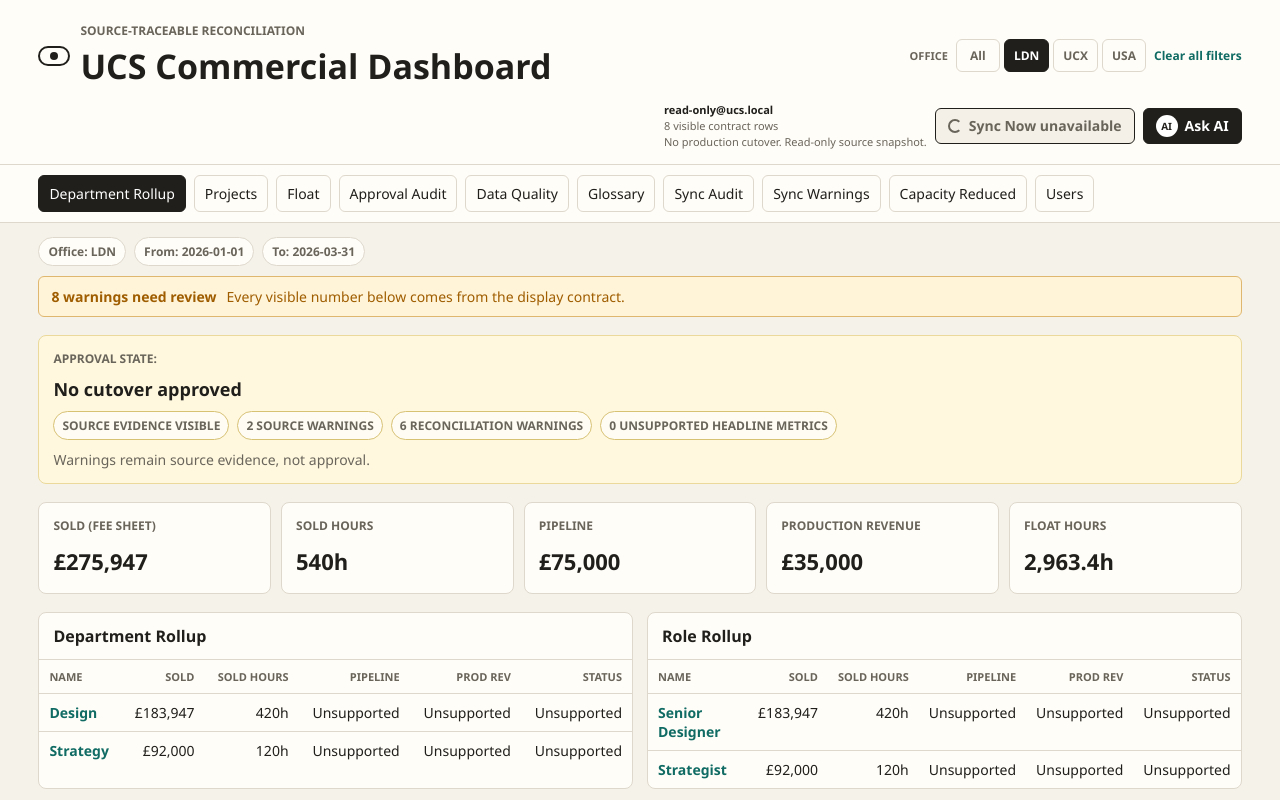
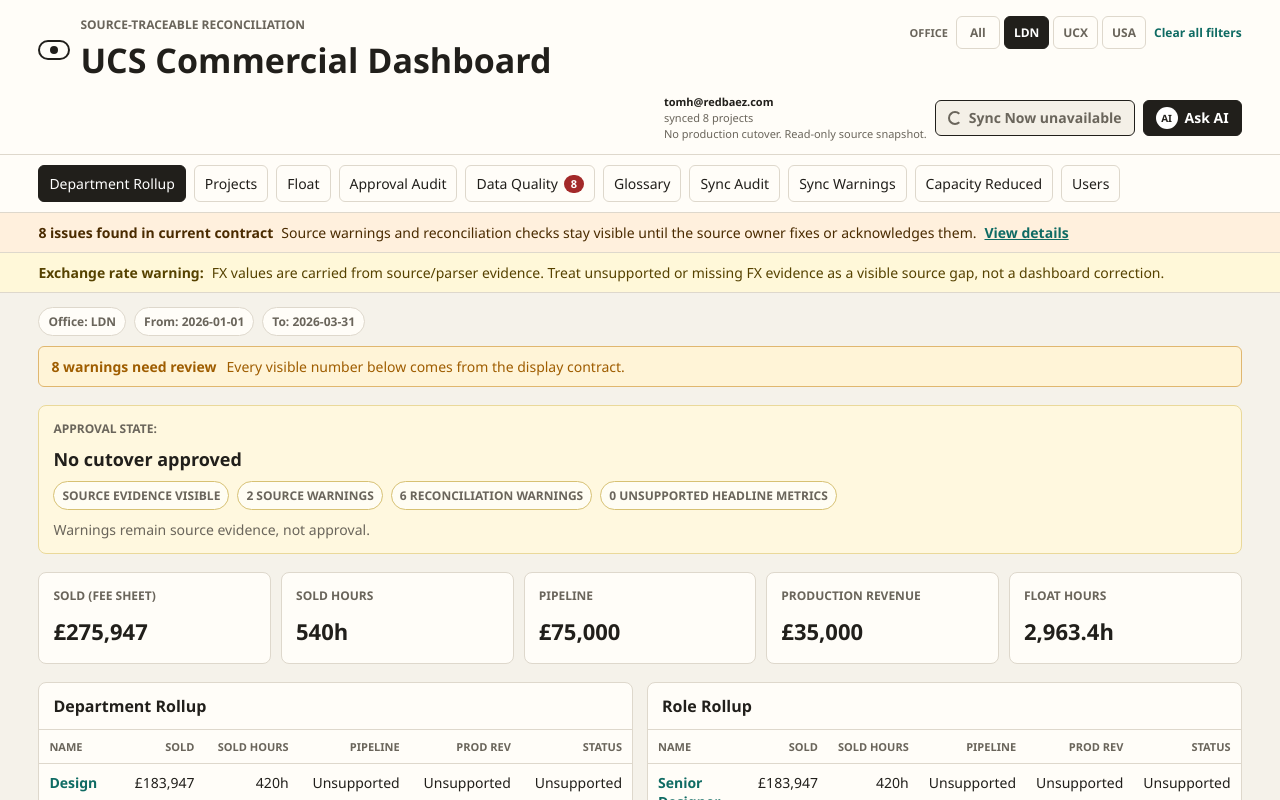
Before and after one commit to tom2tomtomtom/UCS-DATA-INTEGRITY-REBUILD, a Next.js app: page /dashboard in a window 1280 px wide. Shown: the top 800 px of the page. Built offline with nearby package versions, Linux system fonts and the light colour scheme.

Commit message:
Align dashboard chrome with legacy shell

```diff
--- a/app/globals.css
+++ b/app/globals.css
@@ -40,6 +40,8 @@ select {
 
 .dashboard-topbar,
 .dashboard-tabs,
+.sync-alert-banner,
+.exchange-warning-banner,
 .scope-strip,
 .warning-banner,
 .dashboard-main {
@@ -51,15 +53,28 @@ select {
   position: sticky;
   top: 0;
   z-index: 40;
+  display: grid;
+  gap: 12px;
+  padding-top: 16px;
+  padding-bottom: 14px;
+  background: var(--panel);
+  border-bottom: 1px solid var(--line);
+}
+
+.dashboard-topbar-row {
   display: flex;
   align-items: center;
   justify-content: space-between;
   flex-wrap: wrap;
   gap: 14px;
-  padding-top: 22px;
-  padding-bottom: 16px;
-  background: var(--panel);
-  border-bottom: 1px solid var(--line);
+}
+
+.dashboard-topbar-row-primary {
+  align-items: flex-start;
+}
+
+.dashboard-topbar-row-actions {
+  justify-content: flex-end;
 }
 
 .dashboard-brand {
@@ -235,6 +250,9 @@ select {
 }
 
 .dashboard-tabs a {
+  display: inline-flex;
+  align-items: center;
+  gap: 6px;
   border: 1px solid var(--line);
   border-radius: 6px;
   padding: 8px 10px;
@@ -246,6 +264,51 @@ select {
   border-color: var(--ink);
   background: var(--ink);
   color: white;
+}
+
+.nav-badge {
+  display: inline-flex;
+  align-items: center;
+  justify-content: center;
+  min-width: 20px;
+  min-height: 18px;
+  border-radius: 999px;
+  background: var(--fail);
+  color: white;
+  font-size: 11px;
+  font-weight: 900;
+}
+
+.sync-alert-banner,
+.exchange-warning-banner {
+  display: flex;
+  align-items: center;
+  flex-wrap: wrap;
+  gap: 8px;
+  padding-top: 10px;
+  padding-bottom: 10px;
+  border-bottom: 1px solid var(--line);
+}
+
+.sync-alert-banner {
+  background: #fff0dd;
+  color: #4a2b00;
+}
+
+.sync-alert-banner.clean {
+  background: #edf8f0;
+  color: var(--good);
+}
+
+.sync-alert-banner a {
+  color: var(--accent);
+  font-weight: 900;
+  text-decoration: underline;
+}
+
+.exchange-warning-banner {
+  background: #fff8d9;
+  color: #564200;
 }
 
 .scope-strip {
--- a/src/components/dashboard/chrome/dashboard-chrome.ts
+++ b/src/components/dashboard/chrome/dashboard-chrome.ts
@@ -39,6 +39,7 @@ export function DashboardChrome({
   const scope = contract.scope;
   const warningCount = contract.warnings.length + contract.reconciliation.filter((check) => check.status !== "PASS").length;
   const activeFilterCount = countActiveFilters(scope);
+  const dataQualityCount = warningCount + contract.unsupported.length;
 
   return React.createElement(
     "div",
@@ -46,6 +47,9 @@ export function DashboardChrome({
     React.createElement(
       "header",
       { className: "dashboard-topbar" },
+      React.createElement(
+        "div",
+        { className: "dashboard-topbar-row dashboard-topbar-row-primary" },
         React.createElement(
           "div",
           { className: "dashboard-brand" },
@@ -73,15 +77,19 @@ export function DashboardChrome({
                 { className: "clear-filters disabled", "aria-disabled": "true" },
                 "Clear all filters"
               )
+        )
       ),
+      React.createElement(
+        "div",
+        { className: "dashboard-topbar-row dashboard-topbar-row-actions" },
         React.createElement(
           "div",
           { className: "dashboard-actions" },
           React.createElement(
             "div",
             { className: "sync-readiness", "aria-label": "Readiness and sync status" },
-          React.createElement("span", { className: "user-email" }, "read-only@ucs.local"),
-          React.createElement("span", null, visibleRowLabel(contract.visibleRows.length)),
+            React.createElement("span", { className: "user-email" }, "tomh@redbaez.com"),
+            React.createElement("span", null, `synced ${contract.visibleRows.length} projects`),
             React.createElement("span", null, "No production cutover. Read-only source snapshot.")
           ),
           React.createElement(
@@ -107,6 +115,7 @@ export function DashboardChrome({
             React.createElement("span", null, "Ask AI")
           )
         )
+      )
     ),
     React.createElement(
       "nav",
@@ -120,9 +129,31 @@ export function DashboardChrome({
             href: scopedHref(item.href, scope),
             key: item.href
           },
-          item.label
+          item.label,
+          item.label === "Data Quality"
+            ? React.createElement("span", { className: "nav-badge" }, String(dataQualityCount))
+            : null
         )
       )
+    ),
+    React.createElement(
+      "section",
+      { className: warningCount > 0 ? "sync-alert-banner" : "sync-alert-banner clean", "aria-live": "polite" },
+      React.createElement("strong", null, warningCount > 0 ? `${warningCount} issues found in current contract` : "No sync issues in this scope"),
+      React.createElement(
+        "span",
+        null,
+        warningCount > 0
+          ? "Source warnings and reconciliation checks stay visible until the source owner fixes or acknowledges them."
+          : "Source evidence is contract-backed for the current fixture scope."
+      ),
+      React.createElement("a", { href: scopedHref("/dashboard/audit", scope) }, "View details")
+    ),
+    React.createElement(
+      "section",
+      { className: "exchange-warning-banner" },
+      React.createElement("strong", null, "Exchange rate warning:"),
+      React.createElement("span", null, " FX values are carried from source/parser evidence. Treat unsupported or missing FX evidence as a visible source gap, not a dashboard correction.")
     ),
     React.createElement(
       "section",
```
Also changed, not shown: 1 other file (tests, documents, lock files or other folders). Lines whose indentation alone changed are shown as unchanged.
